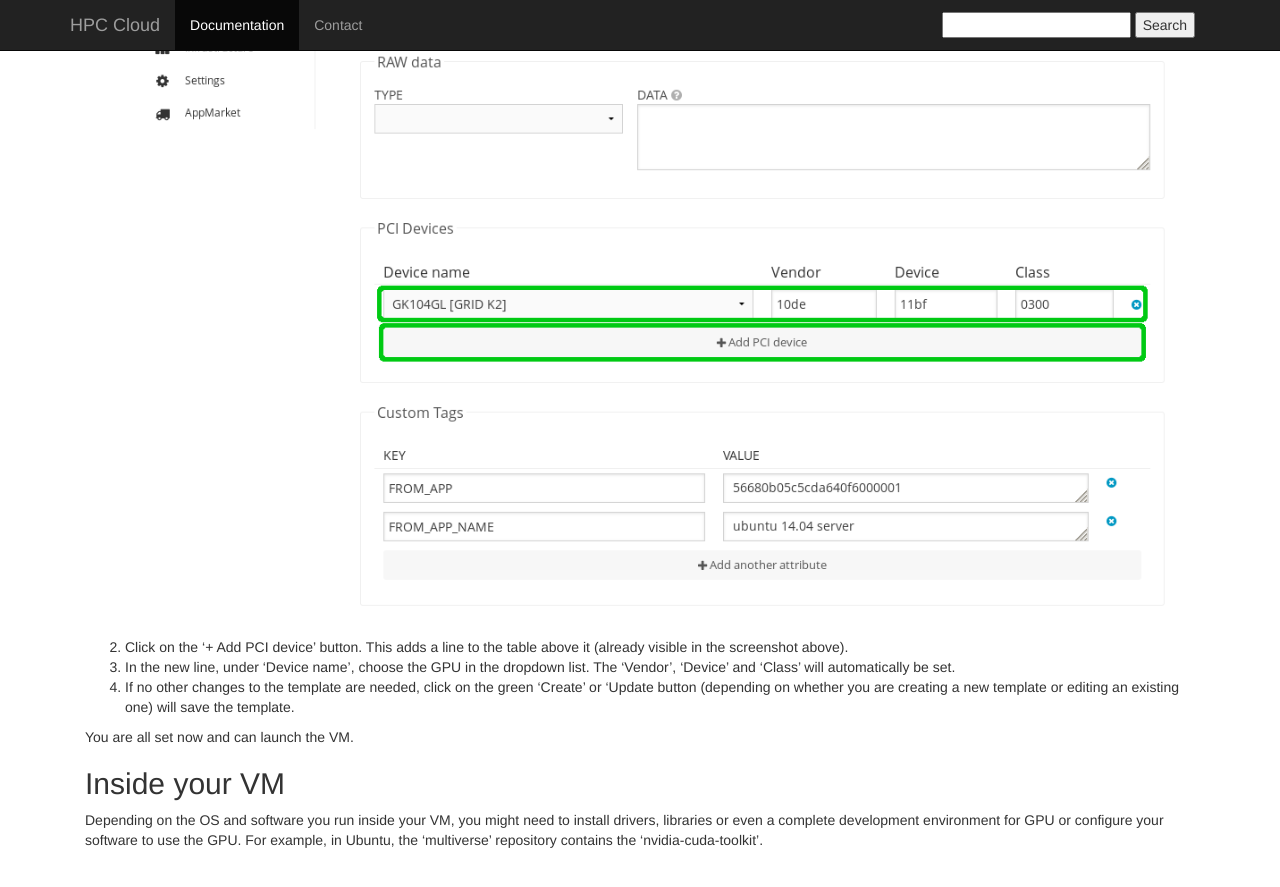
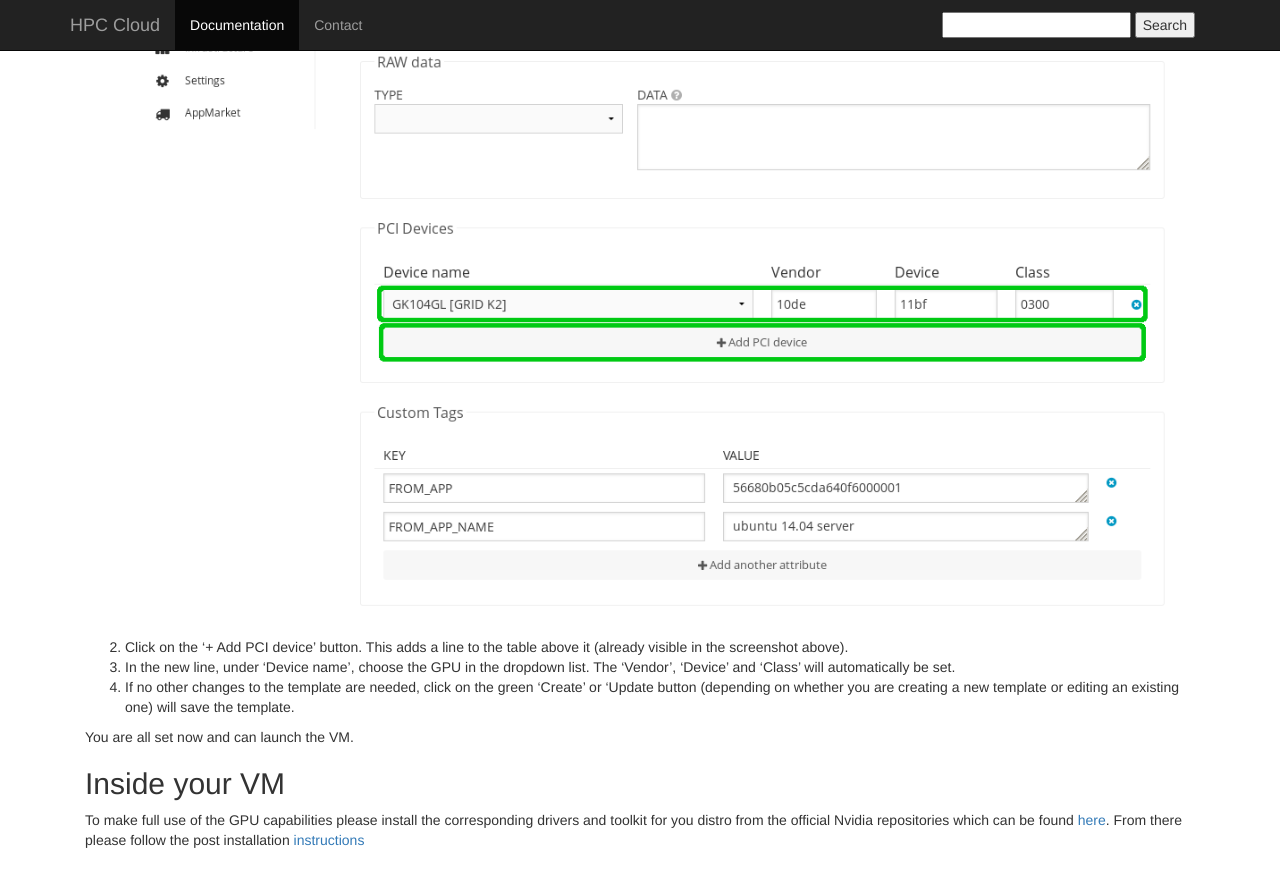
Before and after one commit to sara-nl/clouddocs, a Jekyll site: the page built from gpu-attach.markdown, in a window 1280 px wide and 900 px high, scrolled down 2523 px. Shown: the top 887 px of the window. Built offline with Jekyll 4.4.1, drawn with Linux system fonts in a browser that asks for light colours; nearby versions of some CDN libraries.

Commit message:
Update gpu-attach.markdown

```diff
--- a/gpu-attach.markdown
+++ b/gpu-attach.markdown
@@ -59,4 +59,4 @@ You are all set now and can launch the VM.
 
 ## Inside your VM
 
-Depending on the OS and software you run inside your VM, you might need to install drivers, libraries or even a complete development environment for GPU or configure your software to use the GPU. For example, in Ubuntu, the 'multiverse' repository contains the 'nvidia-cuda-toolkit'.
+To make full use of the GPU capabilities please install the corresponding drivers and toolkit for you distro from the official Nvidia repositories which can be found [here](https://developer.nvidia.com/cuda-downloads). From there please follow the post installation [instructions](http://docs.nvidia.com/cuda/cuda-installation-guide-linux/#package-manager-installation)
```
